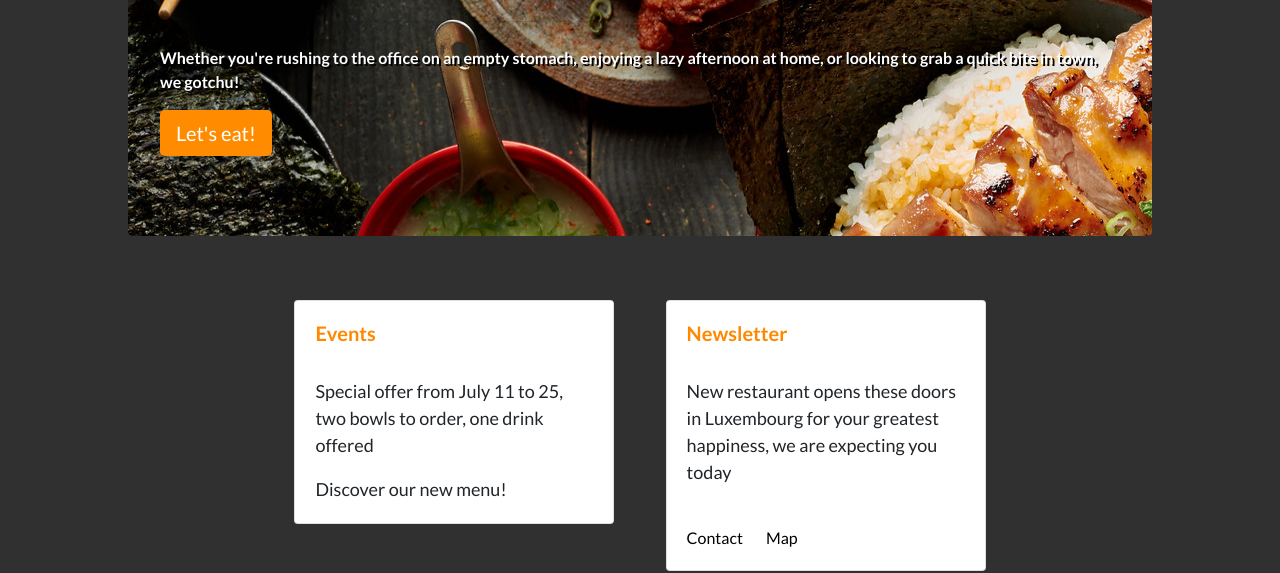
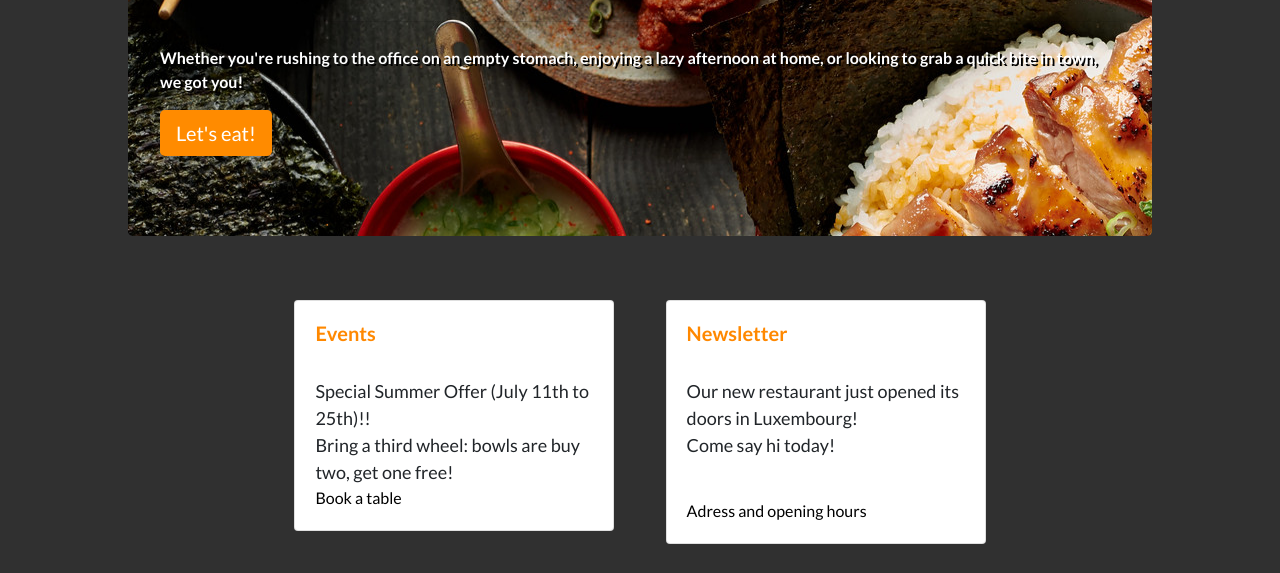
Before and after one commit to Giuseppemoi/restaurant-css-framework, a plain HTML site: page index.html in a window 1280 px wide. Shown: the part 392-965 px from the top of the page. Drawn offline with nearby package versions, Linux system fonts and the light colour scheme.

Commit message:
index language corrections

```diff
--- a/index.html
+++ b/index.html
@@ -26,7 +26,7 @@
             <h1 class="display-4">Hi, hungry hungry people!</h1>
             <p class="lead">Welcome to Send Noods, Europe's premier high-end on-the-go noodle bar!</p>
             <hr class="my-4">
-            <p>Whether you're rushing to the office on an empty stomach, enjoying a lazy afternoon at home, or looking to grab a quick bite in town, we gotchu! </p>
+            <p>Whether you're rushing to the office on an empty stomach, enjoying a lazy afternoon at home, or looking to grab a quick bite in town, we got you! </p>
         </div>
         <p class="lead"><a class="btn btn-primary btn-lg" href="menu.html" role="button">Let's eat!</a></p>
     </div>
@@ -35,18 +35,19 @@
         <div class="card cardOne" style="width: 20rem;">
             <div class="card-body">
                 <h5 class="font-weight-bold mb-3">Events</h5>
-                <p class="mb-0">Special offer from July 11 to 25, two bowls to order, one drink offered</p>
-                <p class="mb-0">Discover our new menu!</p>
+                <p class="mb-0">Special Summer Offer (July 11th to 25th)!! <br/>
+                                Bring a third wheel: bowls are buy two, get one free!</p>
+                <a href="contact.html" class="card-link">Book a table</a>
             </div>
         </div>
         <div class="card cardTwo" style="width: 20rem;">
             <div class="card-body">
                 <h5 class="font-weight-bold mb-3">Newsletter</h5>
-                <p class="mb-0">New restaurant opens these doors in Luxembourg for your greatest happiness, we are expecting you today</p>
+                <p class="mb-0">Our new restaurant just opened its doors in Luxembourg! <br/>
+                                Come say hi today!</p>
             </div>
             <div class="card-body">
-                <a href="contact.html" class="card-link">Contact</a>
-                <a href="restaurants.html" class="card-link">Map</a>
+                <a href="restaurants.html" class="card-link">Adress and opening hours</a>
             </div>
         </div>
     </div>
```
